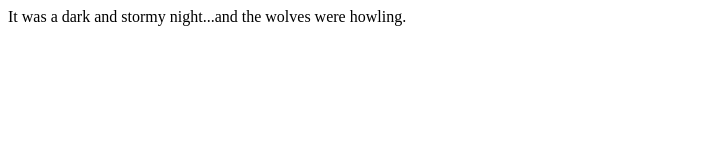
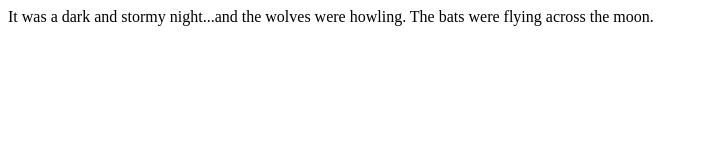
Before and after one commit to jessylp87/fireside-story, a plain HTML site: page index.html in a window 1280 px wide. Shown: the whole page, without its empty margins (0-708 px from the left). Drawn offline with Linux system fonts and the light colour scheme.

```diff
--- a/index.html
+++ b/index.html
@@ -1,5 +1,5 @@
 <html>
   <body>
-    <p>It was a dark and stormy night...and the wolves were howling.</p>
+    <p>It was a dark and stormy night...and the wolves were howling. The bats were flying across the moon.</p>
   </body>
 </html>
```
